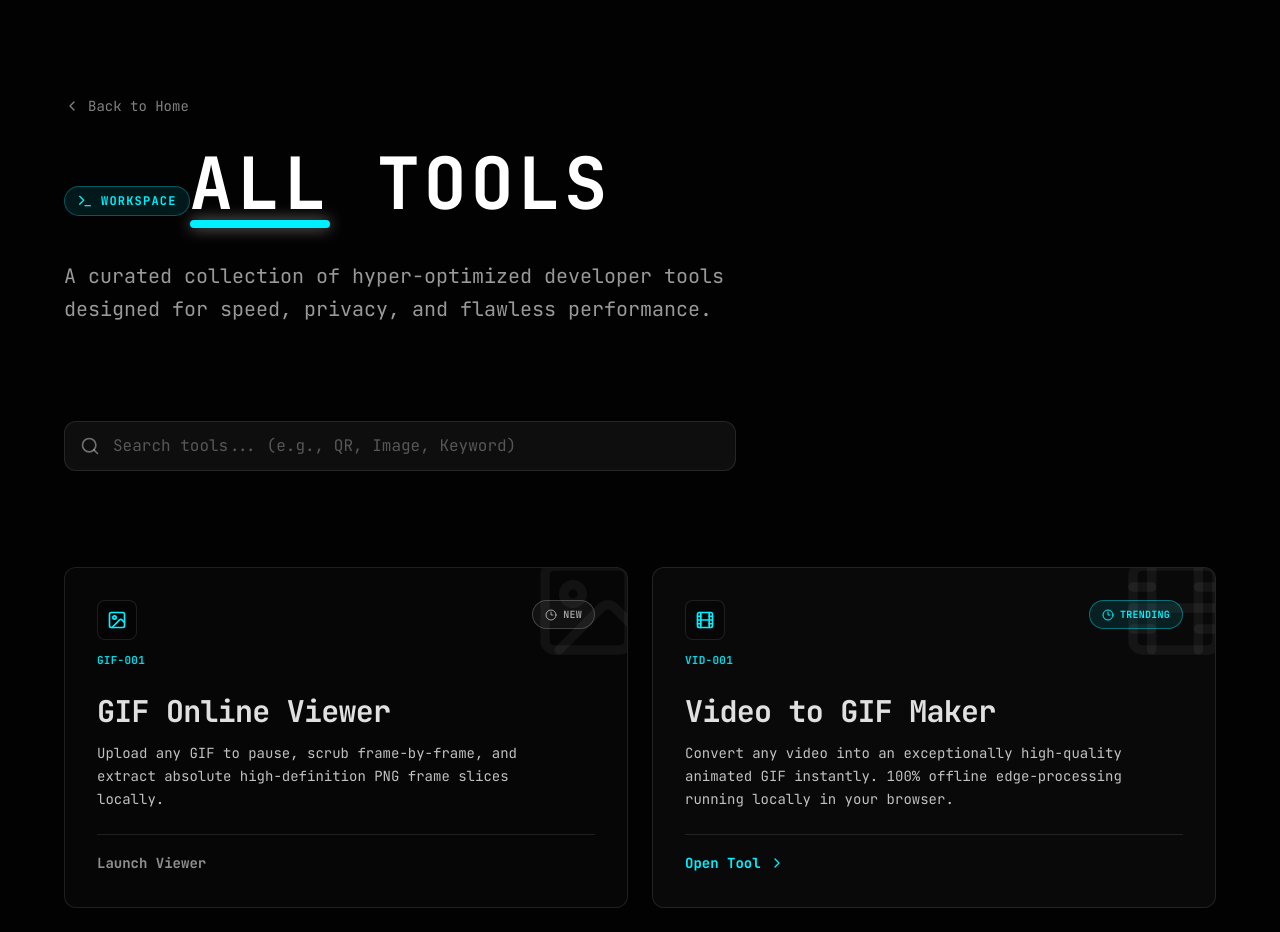
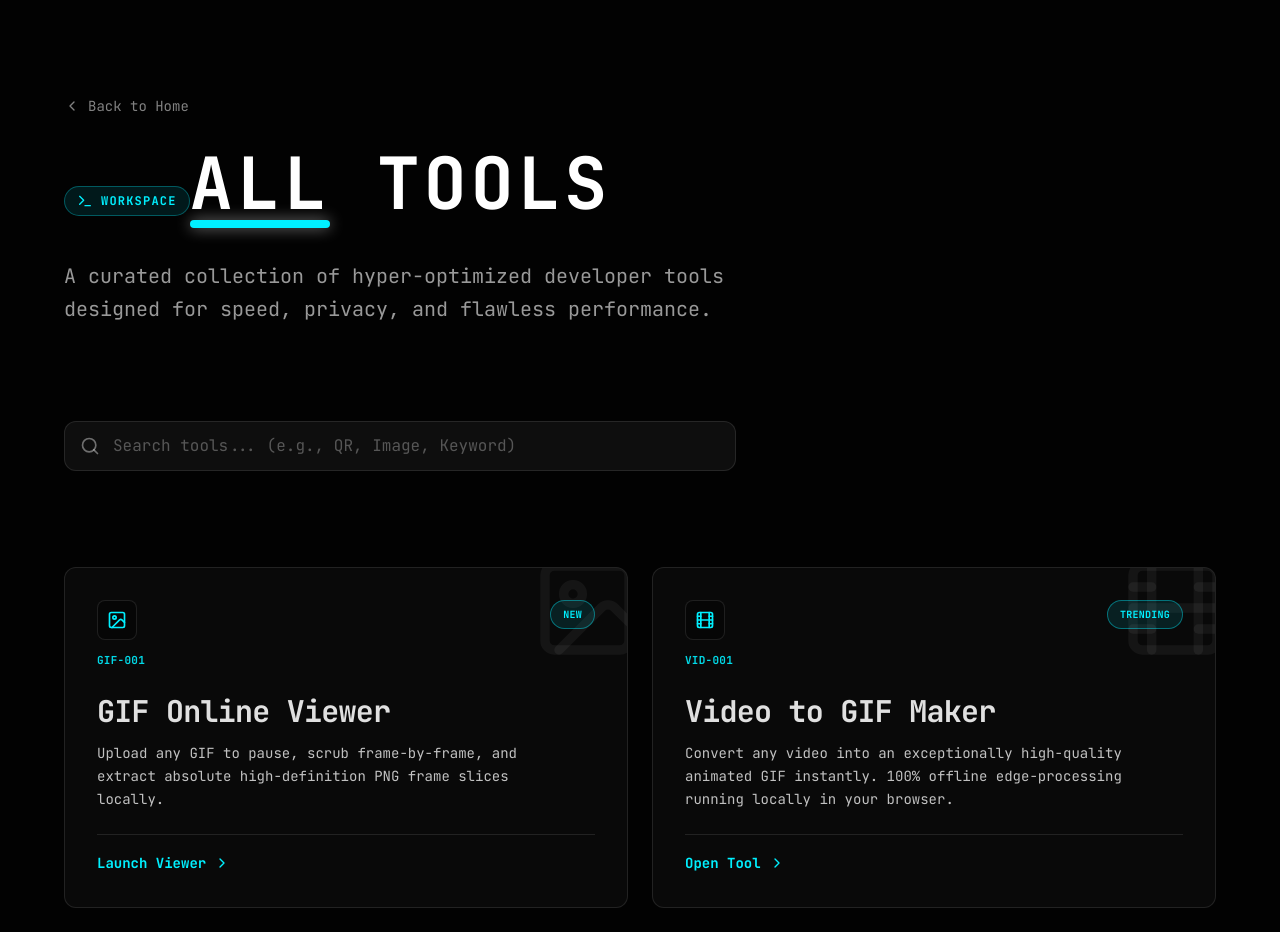
Before and after one commit to jannatlessan/aso-studio-pro_latest, a React (Vite) app: page /tools in a window 1280 px wide. Shown: the top 932 px of the page. Built offline with nearby package versions, Linux system fonts and the light colour scheme; a web font is replaced by a local one.

Commit message:
fix(tools): allow 'New' status tools to be clickable in ToolsList dashboard

```diff
--- a/src/pages/Tools/ToolsList.tsx
+++ b/src/pages/Tools/ToolsList.tsx
@@ -319,9 +319,9 @@ export default function ToolsList() {
         <div className="grid grid-cols-1 md:grid-cols-2 gap-6 text-left">
           {filteredTools.map((tool) => (
             <Link
-              to={tool.status === "Ready" || tool.status === "Trending" ? tool.path : "#"}
+              to={tool.status === "Ready" || tool.status === "Trending" || tool.status === "New" ? tool.path : "#"}
               key={tool.id}
-              className={`block tool-card group p-6 sm:p-8 border rounded-xl transition-all duration-300 relative overflow-hidden ${tool.status === 'Ready' || tool.status === 'Trending' ? 'border-white/10 bg-white/[0.03] hover:border-primary/40 hover:bg-white/[0.06] cursor-pointer' : 'border-white/10 bg-white/[0.02] cursor-not-allowed'}`}
+              className={`block tool-card group p-6 sm:p-8 border rounded-xl transition-all duration-300 relative overflow-hidden ${tool.status === 'Ready' || tool.status === 'Trending' || tool.status === 'New' ? 'border-white/10 bg-white/[0.03] hover:border-primary/40 hover:bg-white/[0.06] cursor-pointer' : 'border-white/10 bg-white/[0.02] cursor-not-allowed'}`}
             >
               <div className="absolute top-0 right-0 p-6 text-white/5">
                 <tool.icon className="w-28 h-28 -mr-10 -mt-10" />
@@ -335,8 +335,8 @@ export default function ToolsList() {
                     </div>
                     <div className="text-[11px] font-bold text-primary/90 tracking-wide">{tool.id}</div>
                   </div>
-                  <div className={`px-3 py-1.5 border rounded-full text-[10px] font-semibold uppercase tracking-wide inline-flex items-center gap-1.5 ${tool.status === 'Ready' || tool.status === 'Trending' ? 'border-primary/40 text-primary bg-primary/10' : 'border-white/20 text-white/60 bg-white/5'}`}>
-                    {tool.status !== 'Ready' && <Clock3 className="w-3 h-3" />}
+                  <div className={`px-3 py-1.5 border rounded-full text-[10px] font-semibold uppercase tracking-wide inline-flex items-center gap-1.5 ${tool.status === 'Ready' || tool.status === 'Trending' || tool.status === 'New' ? 'border-primary/40 text-primary bg-primary/10' : 'border-white/20 text-white/60 bg-white/5'}`}>
+                    {tool.status !== 'Ready' && tool.status !== 'Trending' && tool.status !== 'New' && <Clock3 className="w-3 h-3" />}
                     {tool.status}
                   </div>
                 </div>
@@ -349,7 +349,7 @@ export default function ToolsList() {
                 </div>
 
                 <div className="pt-4 border-t border-white/10">
-                  {tool.status === 'Ready' || tool.status === 'Trending' ? (
+                  {tool.status === 'Ready' || tool.status === 'Trending' || tool.status === 'New' ? (
                     <span className="inline-flex items-center gap-2 text-primary font-semibold text-sm group-hover:gap-3 transition-all">
                       {tool.actionLabel} <ChevronRight className="w-4 h-4" />
                     </span>
```
